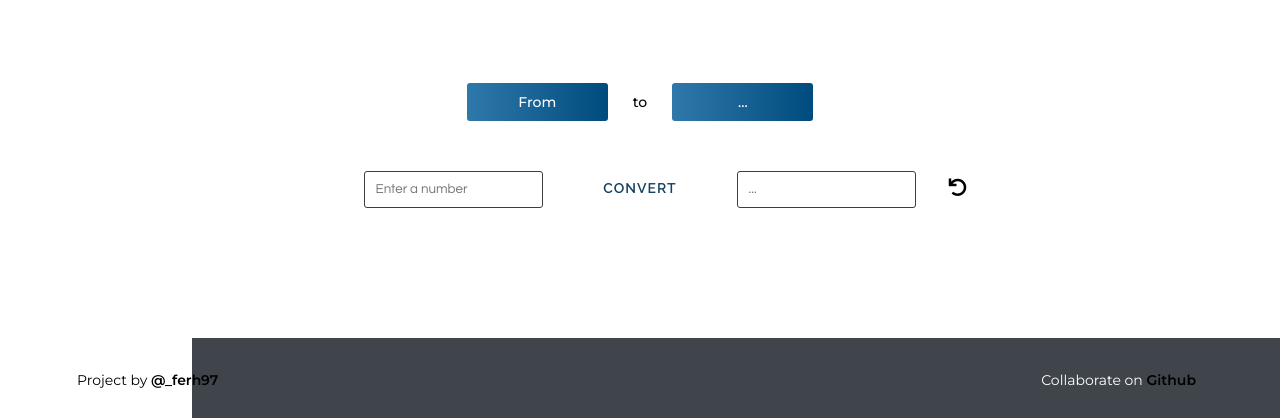
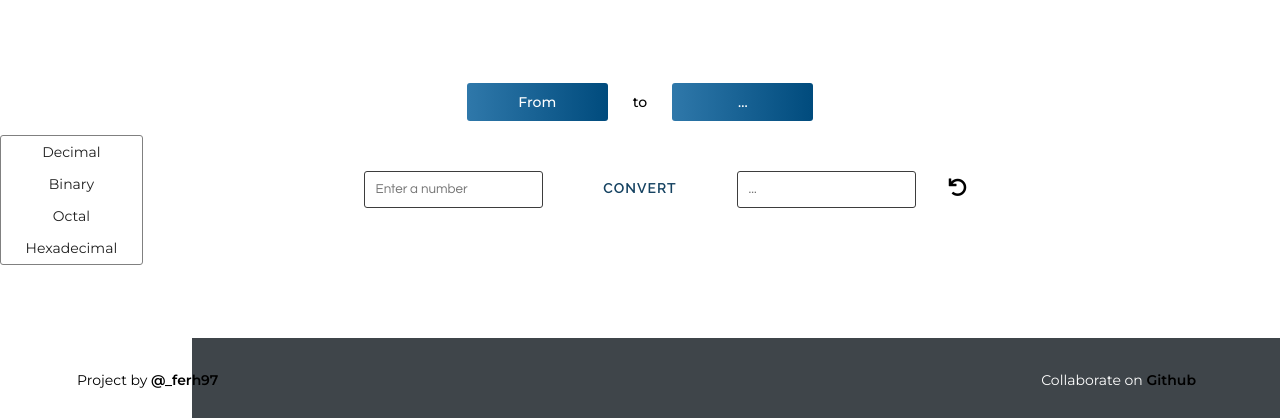
Before and after one commit to fernandohg97/number-system-converter, a plain HTML site: page index.html in a window 1280 px wide. Both pictures are taken after a click on the button "From". Shown: the part 382-800 px from the top of the page. Drawn offline with Linux system fonts and the light colour scheme.

Commit message:
Add dropdown menu

```diff
--- a/css/style.css
+++ b/css/style.css
@@ -79,18 +79,16 @@ h1 {
   margin: 0 1.5em;
 }
 /* Dropdown menu */
-.show {
-  display: block;
-}
+
 .dropdown {
   position: relative;
-  /* display: block; */
+  display: block;
 }
 .dropdown-menu {
   display: none;
   font-size: 14px;
   z-index: 10;
-  border: solid 2px gray;
+  border: solid 1px gray;
   border-radius: 3px;
   min-width: 11%;
   list-style-type: none;
@@ -106,10 +104,13 @@ h1 {
   color: #1E1E1E;
   text-align: center;
 }
+.dropdown-menu li:hover {
+  background: rgb(217, 217, 217, 0.3);
+}
+.show {
+  display: block;
+}
 
-/* .form-app-container {
-    margin-bottom:
-} */
 
 .form-app {
     margin-top: 50px;
--- a/index.html
+++ b/index.html
@@ -34,7 +34,7 @@
     <section class="form-app-description">
       <div class="dropdown">
         <button id="fromSystem" class="btn-from-converter">From</button>
-        <ul id="dropdownMenu" class="dropdown-menu">
+        <ul id="dropdownMenu1" class="dropdown-menu">
           <li><a href="#">Decimal</a></li>
           <li><a href="#">Binary</a></li>
           <li><a href="#">Octal</a></li>
@@ -42,6 +42,12 @@
         </ul>
         <span class="helper-text">to</span>
         <button id="toSystem" class="btn-to-converter">...</button>
+        <ul id="dropdownMenu2" class="dropdown-menu">
+            <li><a href="#">Decimal</a></li>
+            <li><a href="#">Binary</a></li>
+            <li><a href="#">Octal</a></li>
+            <li><a href="#">Hexadecimal</a></li>
+          </ul>
       </div>
 
 
--- a/js/main.js
+++ b/js/main.js
@@ -8,6 +8,18 @@ let btnConverter = document.getElementById('btnConversion')
 let outputNumber = document.getElementById('outputNumber')
 let flashMessage = document.getElementById('flashMessage')
 let resetBtn = document.getElementById('resetBtn')
+let fromDropdownMenu = document.getElementById('fromSystem')
+let toDropdownMenu = document.getElementById('toSystem')
+
+// Show dropdown menu when From button is click
+fromDropdownMenu.addEventListener('click', function () {
+  document.getElementById('dropdownMenu1').classList.toggle('show')
+})
+
+// Show dropdown menu when To button is click
+toDropdownMenu.addEventListener('click', function () {
+  document.getElementById('dropdownMenu2').classList.toggle('show')
+})
 
 // Handle reset button to set input to empty or null values and hide flash messages
 resetBtn.addEventListener('click', function onReset(e) {
```
